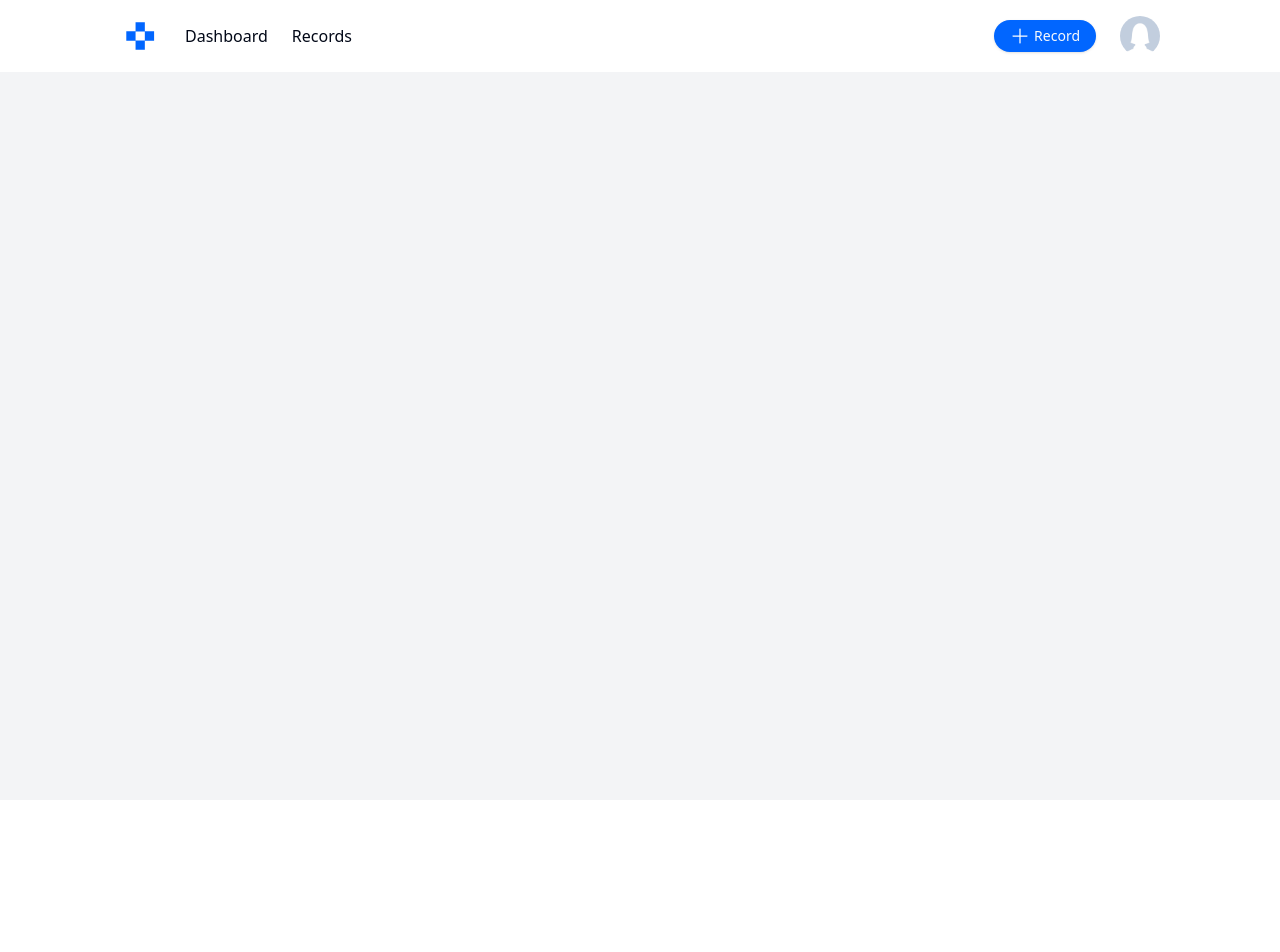
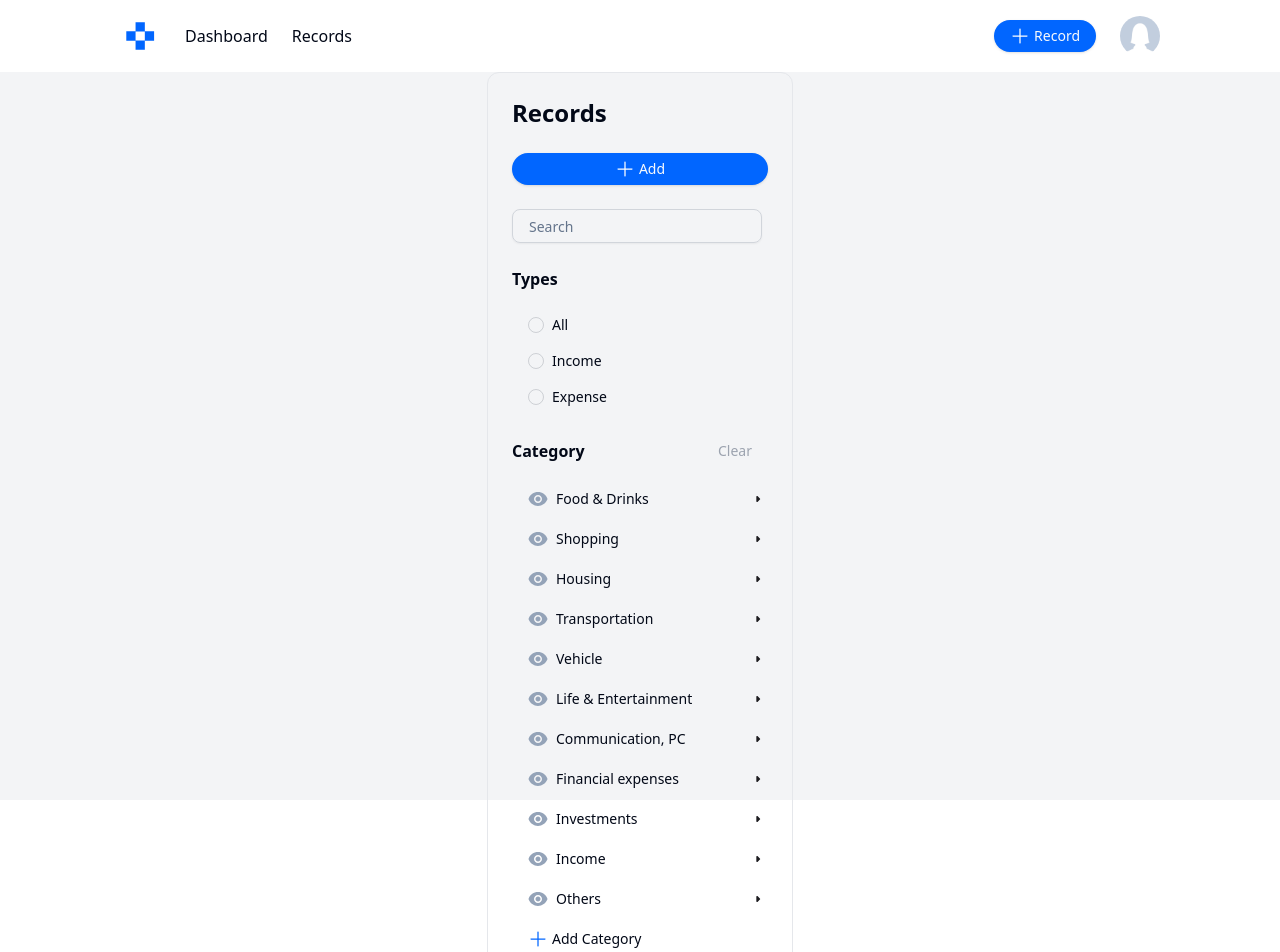
Before and after one commit to STRunit/income-and-expense-tracker, a Next.js app in the folder FE/: page /dashboard/records in a window 1280 px wide. Shown: the top 952 px of the page. Before the commit the page ends 800 px from the top, so only its background shows below. Built offline with nearby package versions, Linux system fonts and the light colour scheme.

Commit message:
Add Recods tab

```diff
--- /dev/null
+++ b/FE/src/components/icon/eyeIcon.jsx
@@ -0,0 +1,22 @@
+export const EyeIcon = () => {
+  return (
+    <svg
+      width="20"
+      height="20"
+      viewBox="0 0 20 20"
+      fill="none"
+      xmlns="http://www.w3.org/2000/svg"
+    >
+      <path
+        d="M10 12.5C11.3807 12.5 12.5 11.3807 12.5 10C12.5 8.61929 11.3807 7.5 10 7.5C8.61929 7.5 7.5 8.61929 7.5 10C7.5 11.3807 8.61929 12.5 10 12.5Z"
+        fill="#94A3B8"
+      />
+      <path
+        fill-rule="evenodd"
+        clip-rule="evenodd"
+        d="M0.664255 10.5904C0.517392 10.2087 0.517518 9.78563 0.66461 9.40408C2.10878 5.65788 5.7433 3 9.99859 3C14.256 3 17.892 5.66051 19.3347 9.40962C19.4816 9.79127 19.4814 10.2144 19.3344 10.5959C17.8902 14.3421 14.2557 17 10.0004 17C5.74298 17 2.10698 14.3395 0.664255 10.5904ZM14.0004 10C14.0004 12.2091 12.2095 14 10.0004 14C7.79123 14 6.00037 12.2091 6.00037 10C6.00037 7.79086 7.79123 6 10.0004 6C12.2095 6 14.0004 7.79086 14.0004 10Z"
+        fill="#94A3B8"
+      />
+    </svg>
+  );
+};
--- a/FE/src/components/icon/leadingIcon.jsx
+++ b/FE/src/components/icon/leadingIcon.jsx
@@ -1,4 +1,4 @@
-export const LeadingIcon = () => {
+export const LeadingIcon = ({ color = "white" }) => {
   return (
     <svg
       width="20"
@@ -9,7 +9,7 @@ export const LeadingIcon = () => {
     >
       <path
         d="M17.5 10C17.5 10.1658 17.4342 10.3247 17.3169 10.4419C17.1997 10.5592 17.0408 10.625 16.875 10.625H10.625V16.875C10.625 17.0408 10.5592 17.1997 10.4419 17.3169C10.3247 17.4342 10.1658 17.5 10 17.5C9.83424 17.5 9.67527 17.4342 9.55806 17.3169C9.44085 17.1997 9.375 17.0408 9.375 16.875V10.625H3.125C2.95924 10.625 2.80027 10.5592 2.68306 10.4419C2.56585 10.3247 2.5 10.1658 2.5 10C2.5 9.83424 2.56585 9.67527 2.68306 9.55806C2.80027 9.44085 2.95924 9.375 3.125 9.375H9.375V3.125C9.375 2.95924 9.44085 2.80027 9.55806 2.68306C9.67527 2.56585 9.83424 2.5 10 2.5C10.1658 2.5 10.3247 2.56585 10.4419 2.68306C10.5592 2.80027 10.625 2.95924 10.625 3.125V9.375H16.875C17.0408 9.375 17.1997 9.44085 17.3169 9.55806C17.4342 9.67527 17.5 9.83424 17.5 10Z"
-        fill="white"
+        fill={color}
       />
     </svg>
   );
--- /dev/null
+++ b/FE/src/components/icon/radio.jsx
@@ -0,0 +1,5 @@
+export const Radio = () => {
+  return (
+    <div className="flex w-4 h-4 justify-center items-center rounded-full border-[1px] border-solid border-[#374151] opacity-20"></div>
+  );
+};
--- /dev/null
+++ b/FE/src/components/icon/trailingIcon.jsx
@@ -0,0 +1,16 @@
+export const TrailingIcon = () => {
+  return (
+    <svg
+      width="20"
+      height="20"
+      viewBox="0 0 20 20"
+      fill="none"
+      xmlns="http://www.w3.org/2000/svg"
+    >
+      <path
+        d="M11.9166 10.5833L9.74992 12.75C9.48603 13.0139 9.18395 13.0729 8.84367 12.9271C8.50339 12.7813 8.33325 12.5208 8.33325 12.1458V7.85417C8.33325 7.47917 8.50339 7.21875 8.84367 7.07292C9.18395 6.92708 9.48603 6.98611 9.74992 7.25L11.9166 9.41667C11.9999 9.5 12.0624 9.59028 12.1041 9.6875C12.1458 9.78472 12.1666 9.88889 12.1666 10C12.1666 10.1111 12.1458 10.2153 12.1041 10.3125C12.0624 10.4097 11.9999 10.5 11.9166 10.5833Z"
+        fill="#1C1B1F"
+      />
+    </svg>
+  );
+};
--- /dev/null
+++ b/FE/src/components/record.jsx
@@ -0,0 +1,104 @@
+import { EyeIcon } from "./icon/eyeIcon";
+import { LeadingIcon } from "./icon/leadingIcon";
+import { Radio } from "./icon/radio";
+import { TrailingIcon } from "./icon/trailingIcon";
+import { Button } from "./ui/button";
+import { Input } from "./ui/input";
+
+const Categories = [
+  "Food & Drinks",
+  "Shopping",
+  "Housing",
+  "Transportation",
+  "Vehicle",
+  "Life & Entertainment",
+  "Communication, PC",
+  "Financial expenses",
+  "Investments",
+  "Income",
+  "Others",
+];
+
+export const Record = () => {
+  return (
+    <div className="inline-flex p-6 flex-col items-start gap-6 rounded-xl border-solid border-[1px] border-[#E5E7EB]">
+      <div className="flex flex-col items-start self-stretch gap-6">
+        <h3 className="text-2xl font-semibold">Records</h3>
+        <Button className="flex items-center self-stretch justify-center h-8 gap-1 bg-[#0166FF] rounded-[20px]">
+          <LeadingIcon />
+          Add
+        </Button>
+      </div>
+      <div className="flex w-[250px] max-w-[320px] flex-col justify-center items-center rounded-lg">
+        <Input
+          className="flex h-8 max-w-[320px] p-4 items-center self-stretch rounded-lg border-[1px] border-solid border-[#D1D5DB]"
+          placeholder="Search"
+        />
+      </div>
+      <div className="flex flex-col items-start gap-4">
+        <h4 className="text-base font-semibold">Types</h4>
+        <div className="w-[109px] h-[104px]">
+          <Button variant="ghost" className="gap-2">
+            <Radio />
+            All
+          </Button>
+          <Button variant="ghost" className="gap-2">
+            <Radio />
+            Income
+          </Button>
+          <Button variant="ghost" className="gap-2">
+            <Radio />
+            Expense
+          </Button>
+        </div>
+      </div>
+      <div className="flex flex-col items-start self-stretch gap-4">
+        <div className="flex items-center self-stretch justify-between">
+          <h4 className="font-semibold">Category</h4>
+          <Button
+            variant="ghost"
+            className="flex items-center justify-center h-8 gap-1 rounded-[20px] text-gray-400"
+          >
+            Clear
+          </Button>
+        </div>
+        <div className="flex flex-col items-start self-stretch gap-2">
+          {Categories.map((category, index) => {
+            return (
+              <div className="flex items-center self-stretch justify-between">
+                <Button
+                  variant="ghost"
+                  className="flex items-center justify-center h-8 gap-2"
+                  key={index}
+                >
+                  <EyeIcon />
+                  {category}
+                </Button>
+                <TrailingIcon />
+              </div>
+            );
+          })}
+          <div className="flex items-center self-stretch justify-between">
+            <Button
+              variant="ghost"
+              className="flex items-center self-stretch justify-center h-8 gap-1 rounded-[20px]"
+            >
+              <LeadingIcon color="#0166FF" />
+              Add Category
+            </Button>
+          </div>
+        </div>
+      </div>
+      <div className="flex flex-col items-start gap-4">
+        <h4 className="text-base font-semibold">Amount Range</h4>
+        <div className="flex flex-col items-center gap-4">
+          <div className="flex items-start self-stretch gap-4">
+            <Input className="w-[120px] flex flex-col items-center justify-center rounded-lg border-[1px] border-solid border-[#D1D5DB] bg-[#F3F4F6]" />
+            <Input className="w-[120px] flex flex-col items-center justify-center rounded-lg border-[1px] border-solid border-[#D1D5DB] bg-[#F3F4F6]" />
+          </div>
+          <div className="flex w-[245px] items-start content-start gap-[189px] flex-wrap"></div>
+        </div>
+      </div>
+    </div>
+  );
+};
--- a/FE/src/pages/dashboard/records/index.js
+++ b/FE/src/pages/dashboard/records/index.js
@@ -1,7 +1,12 @@
+import { Record } from "@/components/record";
 import { DashboardLayout } from "@/layout/dashboardLayout";
 
 const Records = () => {
-  return <DashboardLayout></DashboardLayout>;
+  return (
+    <DashboardLayout>
+      <Record />
+    </DashboardLayout>
+  );
 };
 
 export default Records;
```
